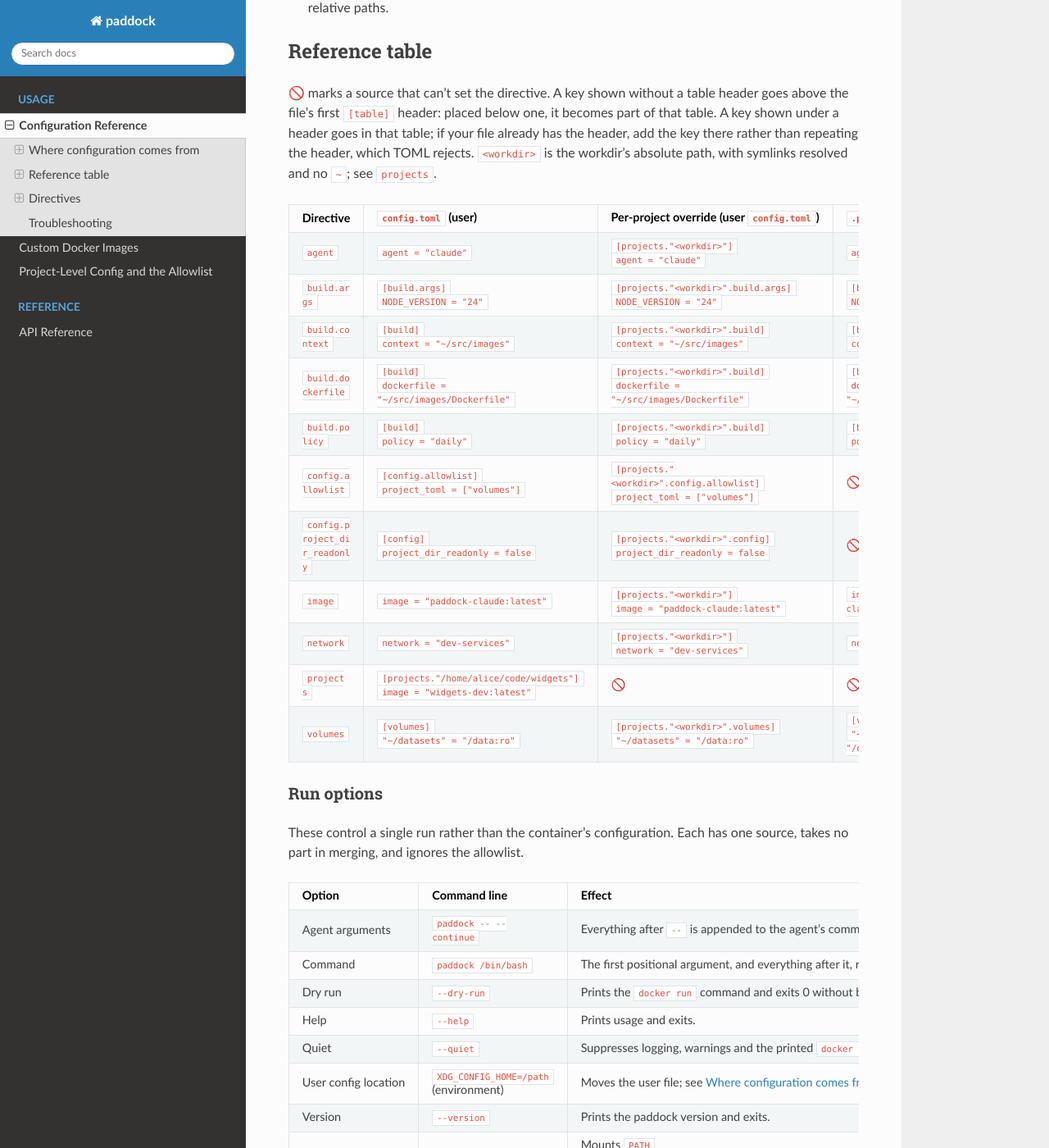
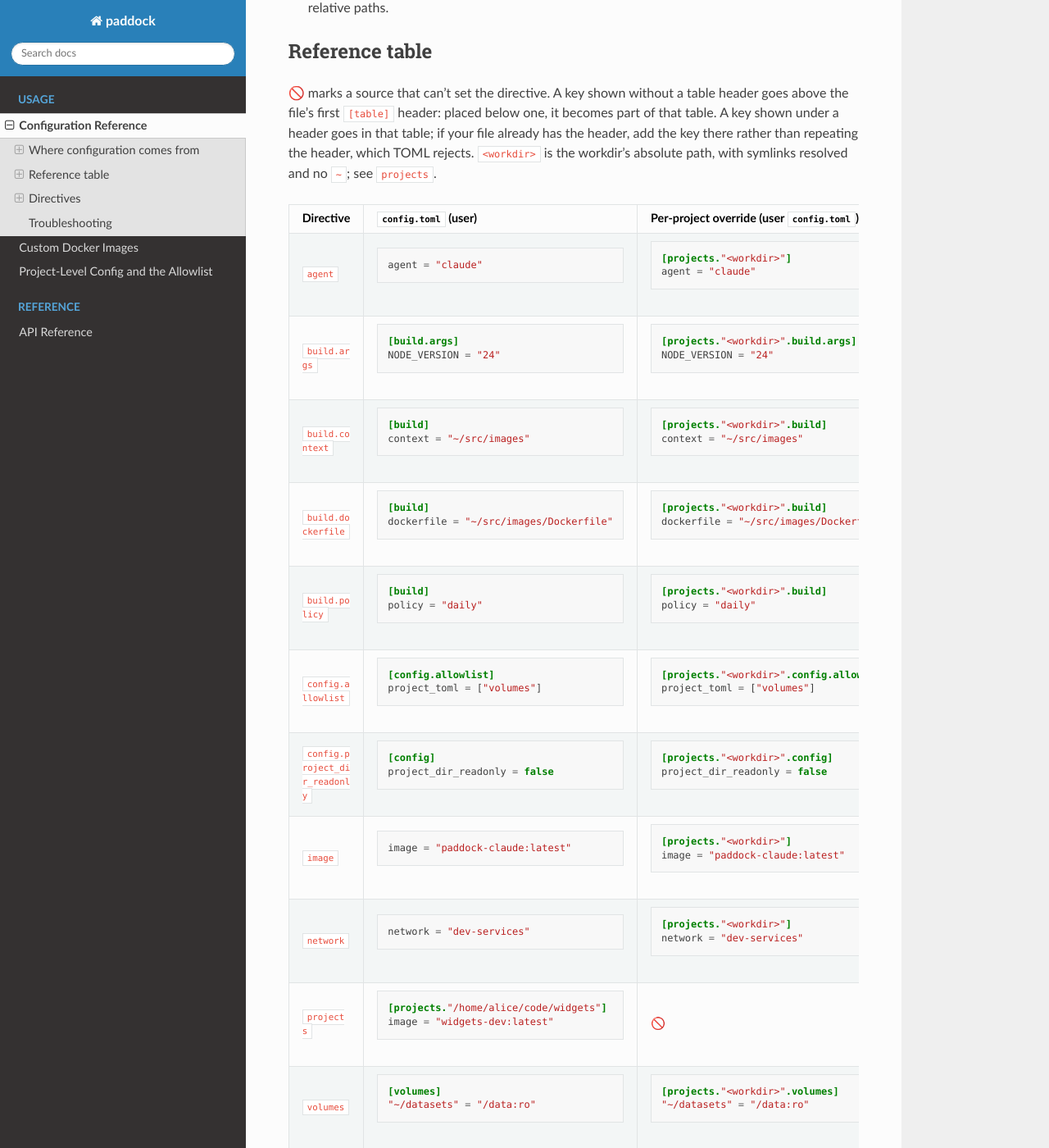
Before and after one commit to todofixthis/paddock, a Sphinx documentation site: the page built from docs/usage/configuration.md, in a window 1280 px wide and 1400 px high, scrolled down 1831 px. Shown: the whole window at 82% size. Built offline with Sphinx 7.4.7 and the Read the Docs theme 3.1.0, drawn with Linux system fonts in a browser that asks for light colours.

Commit message:
Render the reference table as HTML with code blocks 🍱
- Rebuild the reference table in HTML so each cell holds a fenced code block, giving multi-line TOML even line spacing and syntax highlighting, per review
- Keep the docutils table class so the ReadTheDocs theme styles it like the other tables

Co-Authored-By: Claude Opus 5.5 <noreply@anthropic.com>
Claude-Session: https://claude.ai/code/session_019HbmwiTXQCL4K7MqvvTG8A

````diff
--- a/docs/usage/configuration.md
+++ b/docs/usage/configuration.md
@@ -88,19 +88,481 @@ header, add the key there rather than repeating the header, which TOML rejects.
 `<workdir>` is the workdir's absolute path, with symlinks resolved and no `~`; see
 [`projects`](#projects).
 
-| Directive | `config.toml` (user) | Per-project override (user `config.toml`) | `.paddock/config.toml` | Environment | Command line |
-|---|---|---|---|---|---|
-| [`agent`](#agent) | `agent = "claude"` | `[projects."<workdir>"]`<br>`agent = "claude"` | `agent = "claude"` | `PADDOCK_AGENT=claude` | `--agent=claude` |
-| [`build.args`](#buildargs) | `[build.args]`<br>`NODE_VERSION = "24"` | `[projects."<workdir>".build.args]`<br>`NODE_VERSION = "24"` | `[build.args]`<br>`NODE_VERSION = "24"` | 🚫 | `--build-args-NODE_VERSION=24` |
-| [`build.context`](#buildcontext) | `[build]`<br>`context = "~/src/images"` | `[projects."<workdir>".build]`<br>`context = "~/src/images"` | `[build]`<br>`context = "~/src/images"` | `PADDOCK_BUILD_CONTEXT=~/src/images` | `--build-context=~/src/images` |
-| [`build.dockerfile`](#builddockerfile) | `[build]`<br>`dockerfile = "~/src/images/Dockerfile"` | `[projects."<workdir>".build]`<br>`dockerfile = "~/src/images/Dockerfile"` | `[build]`<br>`dockerfile = "~/src/images/Dockerfile"` | `PADDOCK_BUILD_DOCKERFILE=~/src/images/Dockerfile` | `--build-dockerfile=~/src/images/Dockerfile` |
-| [`build.policy`](#buildpolicy) | `[build]`<br>`policy = "daily"` | `[projects."<workdir>".build]`<br>`policy = "daily"` | `[build]`<br>`policy = "daily"` | `PADDOCK_BUILD_POLICY=daily` | `--build-policy=daily` |
-| [`config.allowlist`](#configallowlist) | `[config.allowlist]`<br>`project_toml = ["volumes"]` | `[projects."<workdir>".config.allowlist]`<br>`project_toml = ["volumes"]` | 🚫 | 🚫 | 🚫 |
-| [`config.project_dir_readonly`](#configproject_dir_readonly) | `[config]`<br>`project_dir_readonly = false` | `[projects."<workdir>".config]`<br>`project_dir_readonly = false` | 🚫 | 🚫 | 🚫 |
-| [`image`](#image) | `image = "paddock-claude:latest"` | `[projects."<workdir>"]`<br>`image = "paddock-claude:latest"` | `image = "paddock-claude:latest"` | `PADDOCK_IMAGE=paddock-claude:latest` | `--image=paddock-claude:latest` |
-| [`network`](#network) | `network = "dev-services"` | `[projects."<workdir>"]`<br>`network = "dev-services"` | `network = "dev-services"` | `PADDOCK_NETWORK=dev-services` | `--network=dev-services` |
-| [`projects`](#projects) | `[projects."/home/alice/code/widgets"]`<br>`image = "widgets-dev:latest"` | 🚫 | 🚫 | 🚫 | 🚫 |
-| [`volumes`](#volumes) | `[volumes]`<br>`"~/datasets" = "/data:ro"` | `[projects."<workdir>".volumes]`<br>`"~/datasets" = "/data:ro"` | `[volumes]`<br>`"~/datasets" = "/data:ro"` | 🚫 | `--volume=~/datasets:/data:ro` |
+<table class="docutils align-default">
+<thead>
+<tr>
+<th>Directive</th>
+<th><code>config.toml</code> (user)</th>
+<th>Per-project override (user <code>config.toml</code>)</th>
+<th><code>.paddock/config.toml</code></th>
+<th>Environment</th>
+<th>Command line</th>
+</tr>
+</thead>
+<tbody>
+<tr>
+<td>
+
+[`agent`](#agent)
+
+</td>
+<td>
+
+```toml
+agent = "claude"
+```
+
+</td>
+<td>
+
+```toml
+[projects."<workdir>"]
+agent = "claude"
+```
+
+</td>
+<td>
+
+```toml
+agent = "claude"
+```
+
+</td>
+<td>
+
+```shell
+PADDOCK_AGENT=claude
+```
+
+</td>
+<td>
+
+```shell
+--agent=claude
+```
+
+</td>
+</tr>
+<tr>
+<td>
+
+[`build.args`](#buildargs)
+
+</td>
+<td>
+
+```toml
+[build.args]
+NODE_VERSION = "24"
+```
+
+</td>
+<td>
+
+```toml
+[projects."<workdir>".build.args]
+NODE_VERSION = "24"
+```
+
+</td>
+<td>
+
+```toml
+[build.args]
+NODE_VERSION = "24"
+```
+
+</td>
+<td>
+
+🚫
+
+</td>
+<td>
+
+```shell
+--build-args-NODE_VERSION=24
+```
+
+</td>
+</tr>
+<tr>
+<td>
+
+[`build.context`](#buildcontext)
+
+</td>
+<td>
+
+```toml
+[build]
+context = "~/src/images"
+```
+
+</td>
+<td>
+
+```toml
+[projects."<workdir>".build]
+context = "~/src/images"
+```
+
+</td>
+<td>
+
+```toml
+[build]
+context = "~/src/images"
+```
+
+</td>
+<td>
+
+```shell
+PADDOCK_BUILD_CONTEXT=~/src/images
+```
+
+</td>
+<td>
+
+```shell
+--build-context=~/src/images
+```
+
+</td>
+</tr>
+<tr>
+<td>
+
+[`build.dockerfile`](#builddockerfile)
+
+</td>
+<td>
+
+```toml
+[build]
+dockerfile = "~/src/images/Dockerfile"
+```
+
+</td>
+<td>
+
+```toml
+[projects."<workdir>".build]
+dockerfile = "~/src/images/Dockerfile"
+```
+
+</td>
+<td>
+
+```toml
+[build]
+dockerfile = "~/src/images/Dockerfile"
+```
+
+</td>
+<td>
+
+```shell
+PADDOCK_BUILD_DOCKERFILE=~/src/images/Dockerfile
+```
+
+</td>
+<td>
+
+```shell
+--build-dockerfile=~/src/images/Dockerfile
+```
+
+</td>
+</tr>
+<tr>
+<td>
+
+[`build.policy`](#buildpolicy)
+
+</td>
+<td>
+
+```toml
+[build]
+policy = "daily"
+```
+
+</td>
+<td>
+
+```toml
+[projects."<workdir>".build]
+policy = "daily"
+```
+
+</td>
+<td>
+
+```toml
+[build]
+policy = "daily"
+```
+
+</td>
+<td>
+
+```shell
+PADDOCK_BUILD_POLICY=daily
+```
+
+</td>
+<td>
+
+```shell
+--build-policy=daily
+```
+
+</td>
+</tr>
+<tr>
+<td>
+
+[`config.allowlist`](#configallowlist)
+
+</td>
+<td>
+
+```toml
+[config.allowlist]
+project_toml = ["volumes"]
+```
+
+</td>
+<td>
+
+```toml
+[projects."<workdir>".config.allowlist]
+project_toml = ["volumes"]
+```
+
+</td>
+<td>
+
+🚫
+
+</td>
+<td>
+
+🚫
+
+</td>
+<td>
+
+🚫
+
+</td>
+</tr>
+<tr>
+<td>
+
+[`config.project_dir_readonly`](#configproject_dir_readonly)
+
+</td>
+<td>
+
+```toml
+[config]
+project_dir_readonly = false
+```
+
+</td>
+<td>
+
+```toml
+[projects."<workdir>".config]
+project_dir_readonly = false
+```
+
+</td>
+<td>
+
+🚫
+
+</td>
+<td>
+
+🚫
+
+</td>
+<td>
+
+🚫
+
+</td>
+</tr>
+<tr>
+<td>
+
+[`image`](#image)
+
+</td>
+<td>
+
+```toml
+image = "paddock-claude:latest"
+```
+
+</td>
+<td>
+
+```toml
+[projects."<workdir>"]
+image = "paddock-claude:latest"
+```
+
+</td>
+<td>
+
+```toml
+image = "paddock-claude:latest"
+```
+
+</td>
+<td>
+
+```shell
+PADDOCK_IMAGE=paddock-claude:latest
+```
+
+</td>
+<td>
+
+```shell
+--image=paddock-claude:latest
+```
+
+</td>
+</tr>
+<tr>
+<td>
+
+[`network`](#network)
+
+</td>
+<td>
+
+```toml
+network = "dev-services"
+```
+
+</td>
+<td>
+
+```toml
+[projects."<workdir>"]
+network = "dev-services"
+```
+
+</td>
+<td>
+
+```toml
+network = "dev-services"
+```
+
+</td>
+<td>
+
+```shell
+PADDOCK_NETWORK=dev-services
+```
+
+</td>
+<td>
+
+```shell
+--network=dev-services
+```
+
+</td>
+</tr>
+<tr>
+<td>
+
+[`projects`](#projects)
+
+</td>
+<td>
+
+```toml
+[projects."/home/alice/code/widgets"]
+image = "widgets-dev:latest"
+```
+
+</td>
+<td>
+
+🚫
+
+</td>
+<td>
+
+🚫
+
+</td>
+<td>
+
+🚫
+
+</td>
+<td>
+
+🚫
+
+</td>
+</tr>
+<tr>
+<td>
+
+[`volumes`](#volumes)
+
+</td>
+<td>
+
+```toml
+[volumes]
+"~/datasets" = "/data:ro"
+```
+
+</td>
+<td>
+
+```toml
+[projects."<workdir>".volumes]
+"~/datasets" = "/data:ro"
+```
+
+</td>
+<td>
+
+```toml
+[volumes]
+"~/datasets" = "/data:ro"
+```
+
+</td>
+<td>
+
+🚫
+
+</td>
+<td>
+
+```shell
+--volume=~/datasets:/data:ro
+```
+
+</td>
+</tr>
+</tbody>
+</table>
 
 ### Run options
 
````
